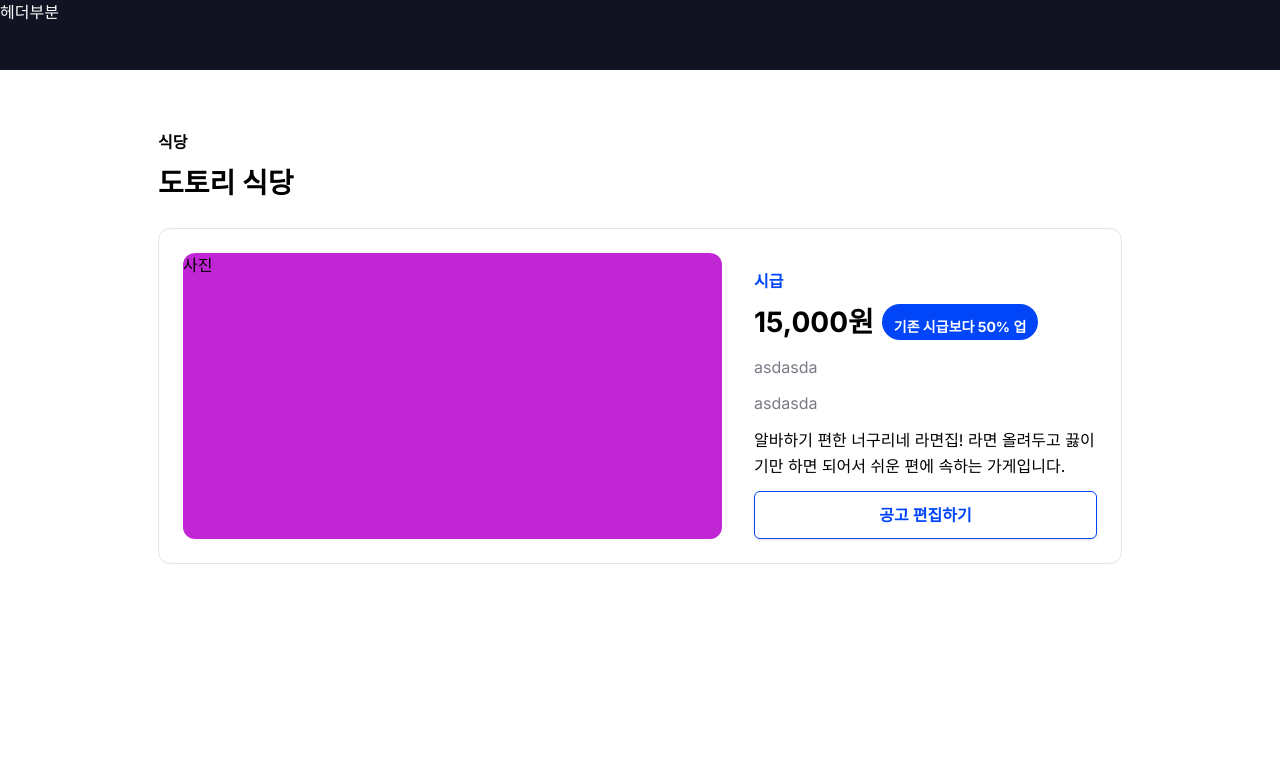
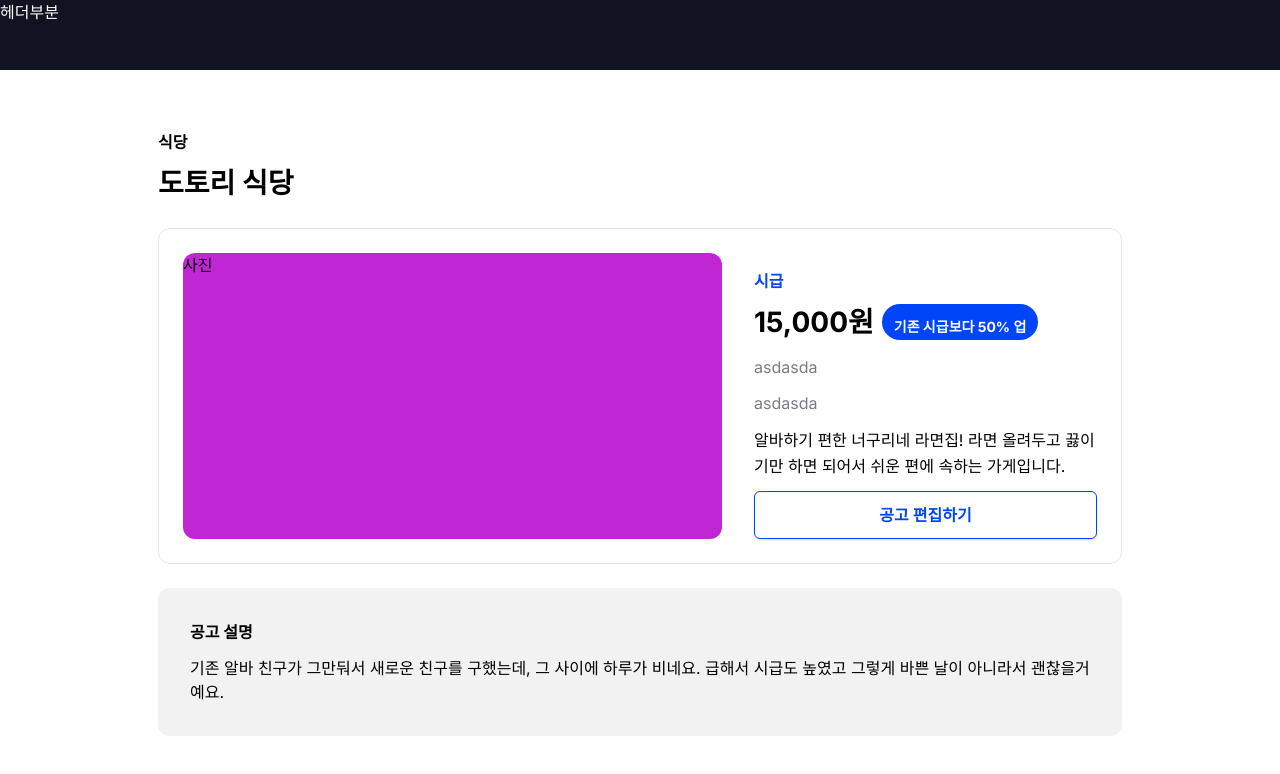
Before and after one commit to 5-PS/DANCHOO, a Next.js app: page /my-store/my-recruits/1 in a window 1280 px wide. Shown: the top 774 px of the page. Built offline with nearby package versions, Linux system fonts and the light colour scheme.

Commit message:
design: 공고 정보 포스트 목업 완성

```diff
--- a/app/(service)/my-store/my-recruits/[recruitId]/_components/recruitsCard.tsx
+++ b/app/(service)/my-store/my-recruits/[recruitId]/_components/recruitsCard.tsx
@@ -2,7 +2,8 @@ import Button from '@/components/button/button';
 
 function RecuitsCard() {
   return (
-    <div className="flex w-full gap-8 p-6 border rounded-xl border-gray-20">
+    <>
+      <div className="flex w-full gap-8 p-6 mb-6 border rounded-xl border-gray-20">
         <div>
           <div className="w-[539px] h-full rounded-xl bg-fuchsia-600">사진</div>
         </div>
@@ -11,7 +12,9 @@ function RecuitsCard() {
             <span className="inline-block mb-2 font-bold text-primary">시급</span>
             <div className="font-bold text-[28px] flex gap-2 items-center">
               15,000원
-            <span className=" p-3 rounded-[20px] text-white bg-primary text-[14px] h-[36px]">기존 시급보다 50% 업</span>
+              <span className=" p-3 rounded-[20px] text-white bg-primary text-[14px] h-[36px]">
+                기존 시급보다 50% 업
+              </span>
             </div>
           </div>
           <div className="text-gray-50">asdasda</div>
@@ -24,6 +27,14 @@ function RecuitsCard() {
           </Button>
         </div>
       </div>
+      <div className="flex flex-col w-full gap-3 p-8 rounded-xl bg-gray-10">
+        <h2 className="font-bold">공고 설명</h2>
+        <p className="text-pretty">
+          기존 알바 친구가 그만둬서 새로운 친구를 구했는데, 그 사이에 하루가 비네요. 급해서 시급도 높였고 그렇게 바쁜
+          날이 아니라서 괜찮을거예요.
+        </p>
+      </div>
+    </>
   );
 }
 
```
Lines whose indentation alone changed are shown as unchanged.
